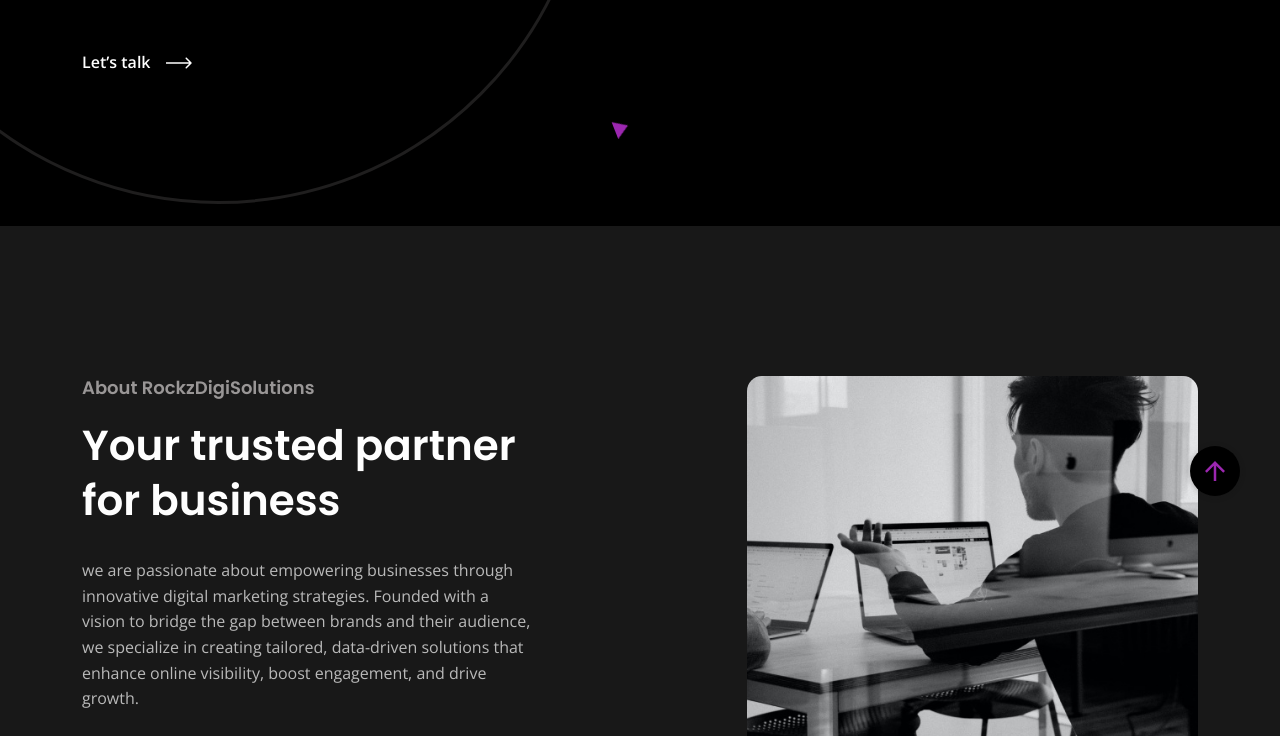
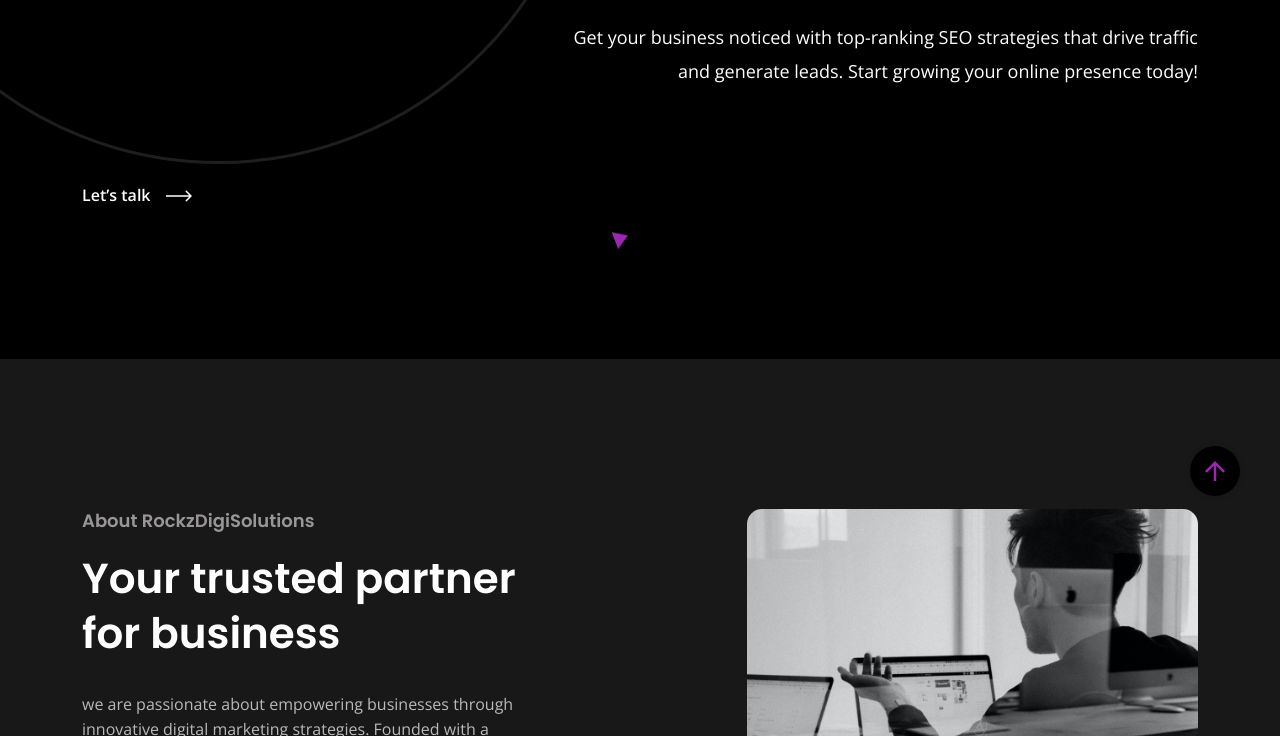
Before and after one commit to Kishorek2/rockz, a plain HTML site: page about.html in a window 1280 px wide. Shown: the part 364-1100 px from the top of the page. Drawn offline with nearby package versions, Linux system fonts and the light colour scheme.

Commit message:
Update about.html

```diff
--- a/about.html
+++ b/about.html
@@ -82,8 +82,7 @@
         <h1 class="cs-hero_title text-end wow fadeInRight" data-wow-duration="0.8s" data-wow-delay="0.2s">
           About Rockz
         </h1>
-        <div class="cs-height_30 cs-height_lg_20"></div>
-<!--         <div class="cs-hero_subtitle text-end">Get your business noticed with top-ranking SEO strategies that drive traffic and generate leads. Start growing your online presence today!</div> -->
+        <div class="cs-hero_subtitle text-end">Get your business noticed with top-ranking SEO strategies that drive traffic and generate leads. Start growing your online presence today!</div>
         <a href="contact.html" class="cs-text_btn">
           <span>Let’s talk</span>
           <svg width="26" height="12" viewBox="0 0 26 12" fill="none" xmlns="http://www.w3.org/2000/svg">
```
